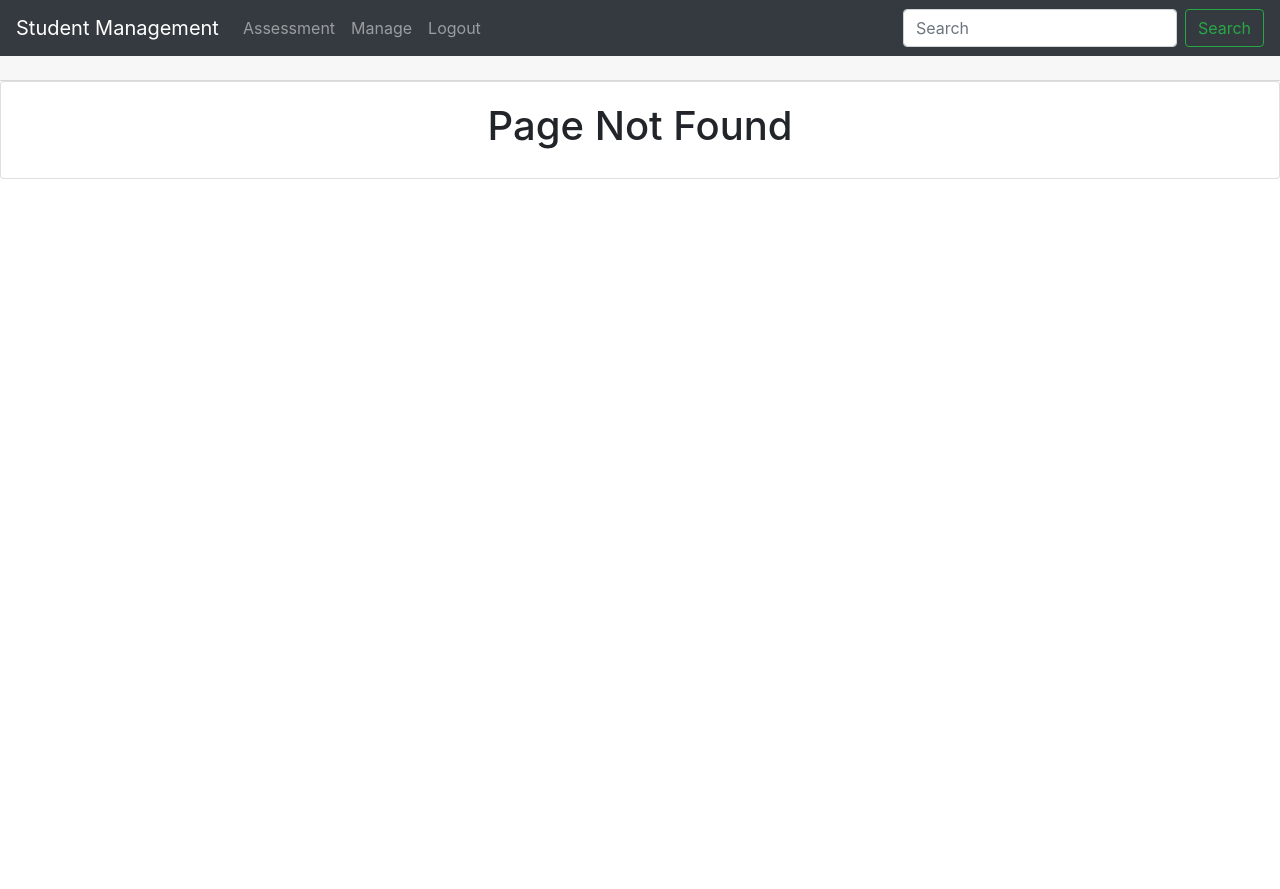
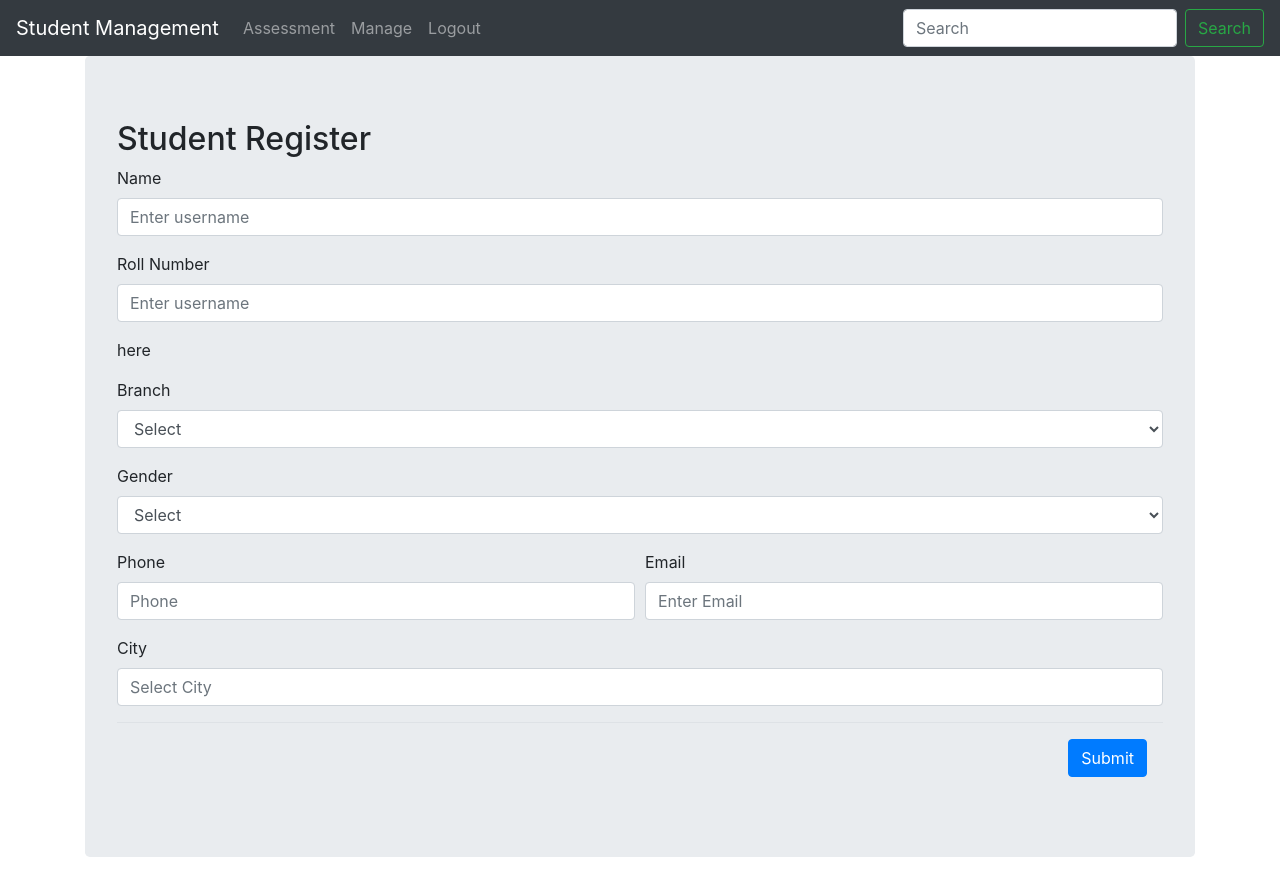
Before and after one commit to omkarjoshi3103/student-app, a React (Create React App) app: page /register in a window 1280 px wide. Before the commit this address had no page. Before the commit the page ends 800 px from the top, so only its background shows below. Built offline with nearby package versions, Linux system fonts and the light colour scheme; sample sign-in values are in the browser's storage.

Commit message:
handle network error

```diff
--- a/src/Components/Manage.js
+++ b/src/Components/Manage.js
@@ -3,6 +3,7 @@ import './Manage.css'
 import { Table, Button, Container, Jumbotron } from 'react-bootstrap';
 import EditStudent from './EditStudent';
 import API from '../utils/API';
+// import ViewAssesment from './ViewAssesment';
 /* import Register from './Register' */
 class Manage extends React.Component {
 
@@ -16,7 +17,7 @@ class Manage extends React.Component {
     }
 
     componentDidMount() {
-        API.get('/student_find/getstudents/')
+        API.get('student_find/getstudents/')
             .then(response => {
                 console.log(response.data)
                 this.setState({ posts: response.data })
@@ -29,38 +30,42 @@ class Manage extends React.Component {
 
 
 
-    handleEdit(){
-
+    handleDelete = (data)=>{
+        console.log(data);
     }
 
     render() {
         console.log(this.props.location)
         const { posts, errorMsg } = this.state
+        console.log(posts._id);
         return (
             <Container>
                 <Jumbotron>
 
                     <h2>List of Students</h2>
-                    <Button className='top-right' href="/register">Add New Student></Button>
+                    <Button className='top-right' href="/register">Add New Student</Button>
                     <Table hover striped bordered>
                         <thead>
                             <tr>
                                 <th>RollNo</th>
                                 <th>Name</th>
                                 <th>Body</th>
+                                <th>View Assessment</th>
                                 <th>Edit</th>
+                                <th>Delete</th>
                             </tr>
                         </thead>
                         <tbody>
                             {
                                 posts.length ?
                                     posts.map(post =>
-                                            <tr key={post.rollNo}>
+                                            <tr key={post.studentId}>
                                                 <td align="center">{post.rollNo}</td>
                                                 <td>{post.name}</td>
                                                 <td>{post.branch}</td>
-                                                {/* <td><Button onClick={this.openEditor}>Edit</Button></td> */}
+                                                <td><a href='/viewAssesment'>View Assesment</a></td>
                                                 <td><EditStudent student={post}/></td>
+                                                <td><Button onClick={this.handleDelete}>Delete</Button></td>
                                             </tr>
                                     ) :
                                     null
--- a/src/Components/Register.js
+++ b/src/Components/Register.js
@@ -1,12 +1,175 @@
-import React from 'react';
-// import Form from 'react-bootstrap';
+import React, { Component } from 'react';
+import API from '../utils/API'
+import { Button, Modal, Form, Col,  Container, Jumbotron } from 'react-bootstrap';
+import {Redirect} from 'react-router-dom'
+// import MyVerticallyCenteredModal from './MyVerticallyCenteredModal';
 
-class Register extends React.Component {
+/////
+// function
+/////
+
+class Register extends Component {
+  constructor(props) {
+    super(props);
+
+    this.state = {
+      rollNo: "",
+      name: "",
+      branch: "",
+      gender: "",
+      phone: "",
+      email: "",
+      city: "",
+      errors: {
+        rollNo: " ",
+        name: " ",
+        branch: " ",
+        gender: " ",
+        phone: " ",
+        email: " ",
+        city: " ",
+      },
+      validity: false,
+    }
+  }
+
+  handleChange = (event) => {
+    const { name, value } = event.target;
+    this.setState({ [name]: value },
+      () => { this.validateField(name, value) })
+  }
+
+  validateField(name, value) {
+    let errors = this.state.errors;
+    let validity = false;
+
+    const validEmailRegex = // eslint-disable-next-line
+                        RegExp(/^(([^<>()\[\]\.,;:\s@\"]+(\.[^<>()\[\]\.,;:\s@\"]+)*)|(\".+\"))@(([^<>()[\]\.,;:\s@\"]+\.)+[^<>()[\]\.,;:\s@\"]{2,})$/i);
+
+
+    switch (name) {
+      case 'name':
+        /* errors.email = validEmailRegex.test(value)?'':'Email Not Valid'; */
+        errors.username = value.length < 4 ? 'Username must be 5 characters long' : '';
+        break;
+      case 'email':
+        errors.email = validEmailRegex.test(value)?'':'Email Not Valid';
+        break;
+      case 'gender':
+        errors.gender = value === 0 ? "Select Gender Appropriately" : " ";
+        break;
+      case 'branch':
+        errors.branch = value === 0 ? "Select Branch Appropriately" : " ";
+        break;
+      default:
+        break;
+    }
+/*rollNo: " ", name: " ", branch: " ", gender: " ", phone: " ", email: "", city: " " */
+    validity = errors.name === " " && errors.gender === " " && errors.branch === " " && errors.email === ""
+    this.setState({ errors, validity, [name]: value }, () => {
+      console.log(errors);
+      console.log(validity);
+    })
+  }
+
+  handleSubmit = (event) => {
+    event.preventDefault();
+    console.log(this.state);
+    if (this.state.validity) {
+      API.post('student_cd/', {
+        rollNo: this.state.rollNo,
+        name: this.state.name,
+        branch: this.state.branch,
+        gender: this.state.gender,
+        phone: this.state.phone,
+        email: this.state.email,
+        city: this.state.city
+      }).then((response)=>{
+        alert("Student Added Successfully");
+        this.setState({ redirectToReferrer: true });
+      },
+      (error)=>{
+        console.log(error);
+        let errorStatus = error.response.status;
+        let errorMsg = error.response.message;
+        switch(errorStatus){
+          case 409: alert(errorMsg);
+                    break;
+          default: break;
+        }
+      });
+    }else{
+      alert("Invalid Form");
+      console.log("invalid form")
+  }
+  }
+
   render() {
-    return <div>
-        hello
-    </div>
+
+    const redirectToReferrer = this.state.redirectToReferrer;
+    if(redirectToReferrer){
+            alert("Student Added Succesfully");
+      return <Redirect to="/manage"/>
   }
+    return (
+      <div>
+        <Container>
+                    <Jumbotron>
+        <h2>Student Register</h2>
+        <Form>
+          <Form.Group >
+            <Form.Label>Name</Form.Label>
+            <Form.Control onChange={this.handleChange} name="name" type="text" placeholder="Enter username" />
+          </Form.Group>
+          <Form.Group >
+            <Form.Label>Roll Number</Form.Label>
+            <Form.Control onChange={this.handleChange} name="rollNo" type="text" placeholder="Enter username" />
+          </Form.Group>
+          <p>here</p>
+          <Form.Group >
+            <Form.Label>Branch</Form.Label>
+            <Form.Control as="select" onChange={this.handleChange} name="branch"  >
+              <option value="0">Select</option>
+              <option value="CS">CS</option>
+              <option value="IT">IT</option>
+              <option value="EC">EC</option>
+              <option value="CE">CE</option>
+              <option value="ME">ME</option>
+            </Form.Control>
+          </Form.Group>
+          <Form.Group >
+            <Form.Label>Gender</Form.Label>
+            <Form.Control as="select" onChange={this.handleChange} name="gender" placeholder="Gender" >
+              <option value="0">Select</option>
+              <option value="Male">Male</option>
+              <option value="Female">Female</option>
+              <option value="Others">Others</option>
+            </Form.Control>
+          </Form.Group>
+          <Form.Row>
+            <Form.Group as={Col} >
+              <Form.Label>Phone</Form.Label>
+              <Form.Control type="text" onChange={this.handleChange} name="phone" placeholder="Phone" />
+            </Form.Group>
+            <Form.Group as={Col} >
+              <Form.Label>Email</Form.Label>
+              <Form.Control type="email" onChange={this.handleChange} name="email" placeholder="Enter Email" />
+            </Form.Group>
+          </Form.Row>
+          <Form.Group >
+            <Form.Label>City</Form.Label>
+            <Form.Control type="text" name="city" onChange={this.handleChange} placeholder="Select City" />
+          </Form.Group>
+          <Modal.Footer>
+            <Button variant="primary" type="submit" onClick={this.handleSubmit}> Submit </Button>
+          </Modal.Footer>
+        </Form>
+        </Jumbotron>
+        </Container>
+      </div>
+    );
+  }
+
 }
 
 export default Register;
--- a/src/Components/login.js
+++ b/src/Components/login.js
@@ -85,8 +85,10 @@ class Login extends Component {
                     this.setState({ redirectToReferrer: true })
                 }
             }, (error) => {
-                console.log(error);
-                let errorStatus = error.response.status;
+                console.log(error.message);
+                let errorStatus;
+                if(error.response){
+                    errorStatus = error.response.status;
                     switch(errorStatus){
                         case 404:
                             this.setState({errorMsg:"User does not exist"});
@@ -94,6 +96,11 @@ class Login extends Component {
                         default:
                             break;
                     }
+                }
+                else{
+                    this.setState({errorMsg:error.message})
+                }
+
             });
             console.log("form  submitted")
         }else{
--- a/src/routes/routes.js
+++ b/src/routes/routes.js
@@ -9,7 +9,7 @@ import Logout from '../Components/logout'
 import PrivateRoute from './private-route';
 import Assessment from '../Components/Assessment'
 import Manage from '../Components/Manage'
-
+import Register from '../Components/Register'
 class Routes extends React.Component {
     state = {  }
     /* constructor(props){
@@ -27,6 +27,7 @@ class Routes extends React.Component {
                 <Switch>
                     {<PrivateRoute exact path="/" user={this.props.username} component={HomePage}/>}
                     <PrivateRoute path="/logout" component={Logout}/>
+                    <PrivateRoute path="/register" component={Register}/>
                     <PrivateRoute path="/assessment" component={Assessment}/>
                     <PrivateRoute path="/manage" component={Manage}/>
                     <Route path="/login" component={Login}/>
```
Lines whose indentation alone changed are shown as unchanged.
